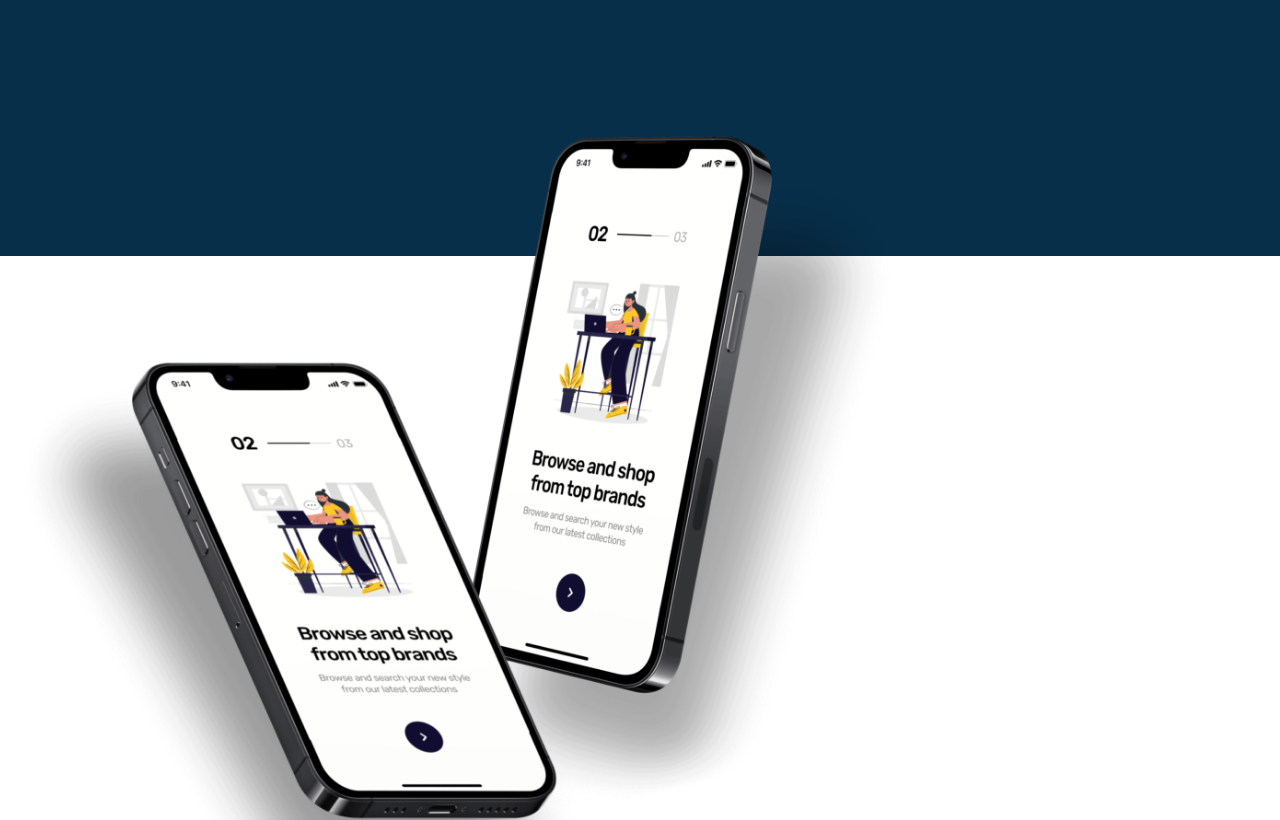
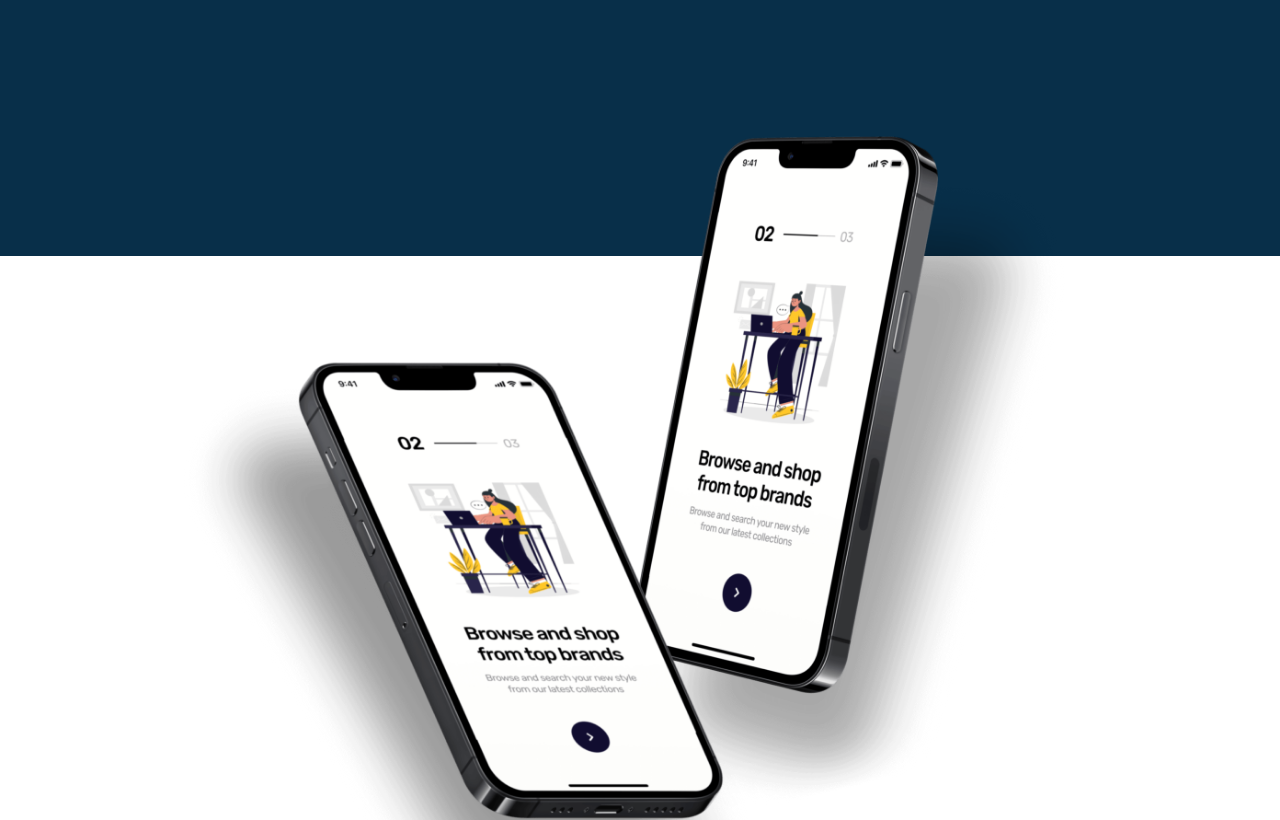
Before and after one commit to DiegoAuzaDev/leadup-frontend, a React (Vite) app: page / in a window 1280 px wide. Shown: the part 2200-3020 px from the top of the page. Built offline with nearby package versions, Linux system fonts and the light colour scheme.

Commit message:
center img

```diff
--- a/src/pages/landPage/landPage.jsx
+++ b/src/pages/landPage/landPage.jsx
@@ -80,7 +80,10 @@ function LandPage() {
                 </div>
               </div>
             </div>
-            <ul className=" grid gap-10 grid-cols-1 md:grid-cols-2 lg:grid-cols-3 pt-[5rem]" role="list">
+            <ul
+              className=" grid gap-10 grid-cols-1 md:grid-cols-2 lg:grid-cols-3 pt-[5rem]"
+              role="list"
+            >
               <li className=" flex flex-col items-center gap-2">
                 <div className=" bg-primary-light inline-block px-5 py-5 rounded-full">
                   <img src={Excel} alt="Excel logo" className=" h-[2.5rem]" />
@@ -117,11 +120,13 @@ function LandPage() {
           </div>
         </section>
         <div className=" container-main  px-[15px] mt-[-10rem] mb-[10rem]">
-          <img
-            src={IphoneImage}
-            className=" max-h-[100vh] mb-[8rem]"
-            alt="Lead up mobile application image"
-          />
+          <div className=" flex justify-center">
+            <img
+              src={IphoneImage}
+              className=" max-h-[100vh] mb-[8rem]"
+              alt="Lead up mobile application image"
+            />
+          </div>
           <div className=" flex flex-col items-center">
             <h3 className=" text-center font-bold text-primary-light">
               Get our mobile application
```
